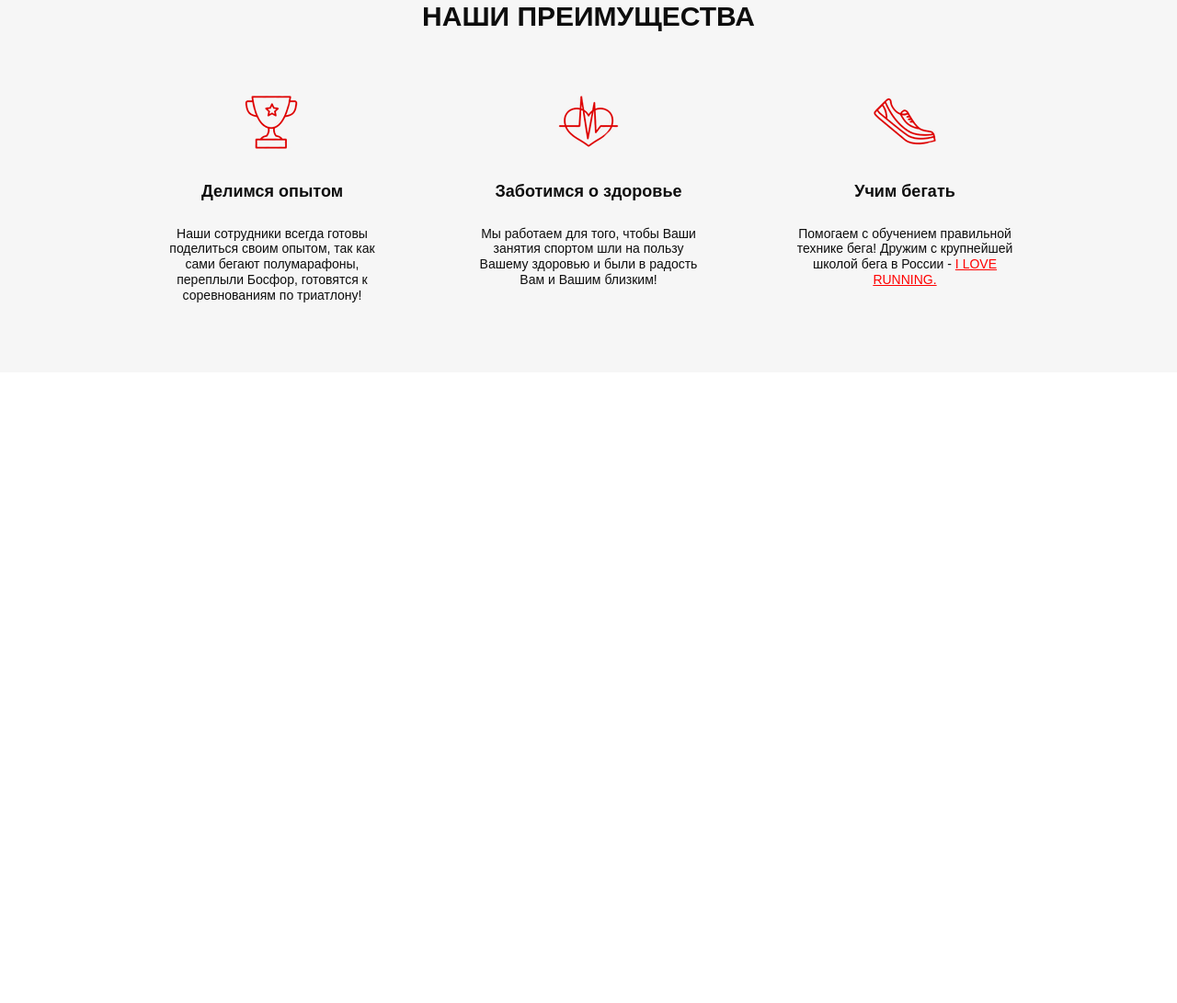
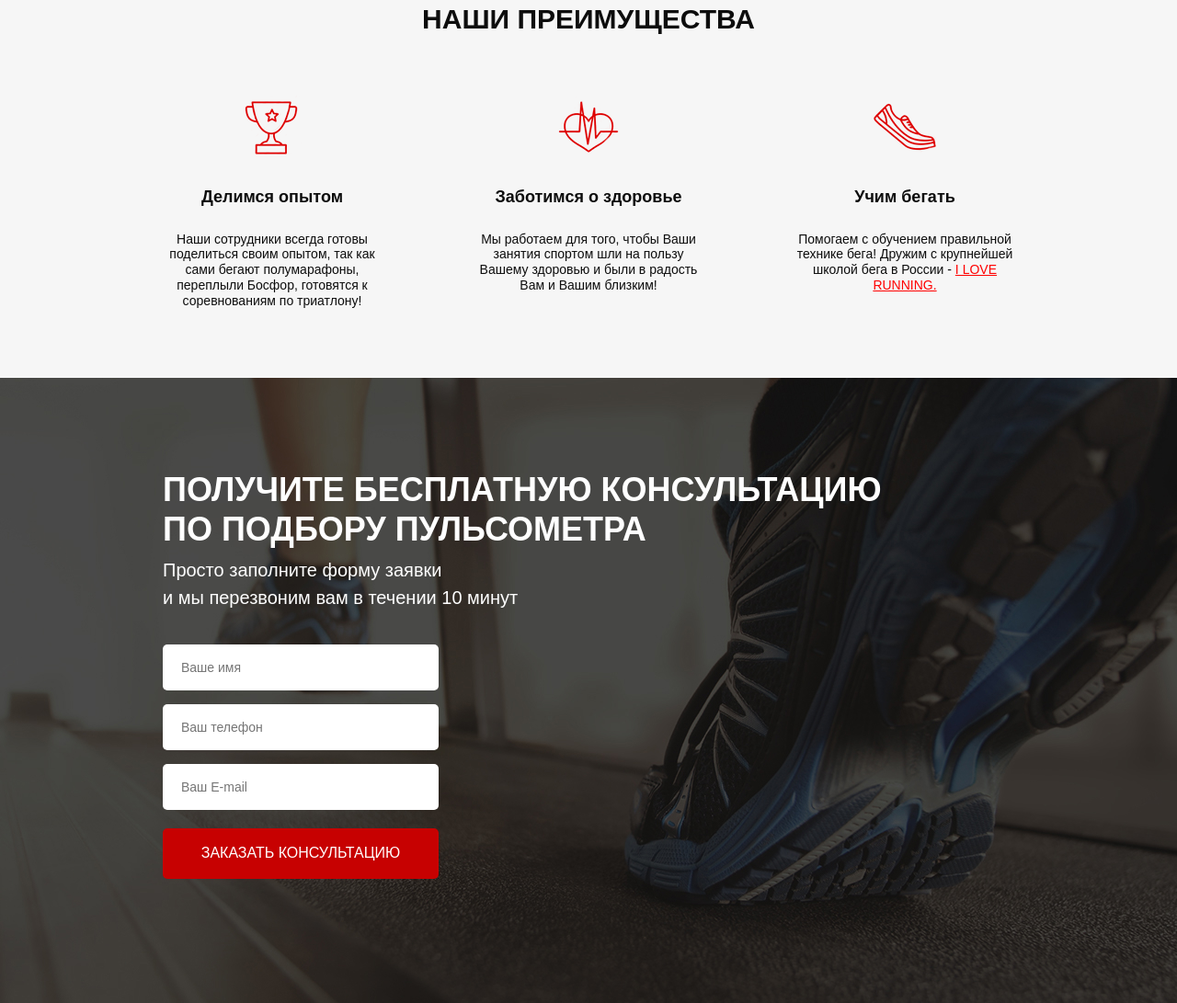
Before and after one commit to YegorSorokin/Third-project-site, a website: page src/index.html in a window 1280 px wide. Shown: the part 759-1850 px from the top of the page at 92% size. Before the commit the page ends 1164 px from the top, so only its background shows below. Drawn offline with Linux system fonts and the light colour scheme.

Commit message:
made consultation block with form

```diff
--- a/src/index.html
+++ b/src/index.html
@@ -63,7 +63,7 @@
 
     <div class="benefits">
         <div class="container">
-            <h2 class="benefits_header">НАШИ ПРЕИМУЩЕСТВА</h2>
+            <h2 class="title">НАШИ ПРЕИМУЩЕСТВА</h2>
 
             <div class="benefits_block">
                 <div class="benefits_item">
@@ -104,5 +104,24 @@
         </div>
     </div>
 
+    <div class="consultation">
+        <div class="container">
+            <h2 class="title title_left">
+                Получите бесплатную консультацию<br>
+                по подбору пульсометра
+            </h2>
+            <div class="consultation__descr">
+                Просто заполните форму заявки<br>
+                и мы перезвоним вам в течении 10 минут
+            </div>
+            <form class="feed-form" action="#">
+                <input name="name" required placeholder="Ваше имя" type="text">
+                <input name="phone" required placeholder="Ваш телефон" type="number">
+                <input name="email" required placeholder="Ваш E-mail" type="email">
+
+                <button class="button button_subbmit">заказать кОНСУЛЬТАЦИЮ</button>
+            </form>
+        </div>
+    </div>
 </body>
 </html>
--- a/src/sass/blocks/_benefits.scss
+++ b/src/sass/blocks/_benefits.scss
@@ -1,14 +1,6 @@
 .benefits {
     padding: 70px 0 67px 0;
     background-color: #F6F6F6;
-    &_header {
-        text-align: center;
-        color: #0D0D0D;
-        font-family: 'Museo Sans Cyrl', sans-serif;
-        font-weight: 700;
-        font-size: 30px;
-        line-height: 30px;
-    }
     &_block {
         margin-top: 65px;
         display: flex;
--- a/src/sass/blocks/_buttons.scss
+++ b/src/sass/blocks/_buttons.scss
@@ -15,4 +15,10 @@
         height: 50px;
         font-size: 16px;
     }
+    &_subbmit {
+        width: 100%;
+        height: 55px;
+        color: #fff;
+        font-size: 16px;
+    }
 }
--- /dev/null
+++ b/src/sass/blocks/_consultation.scss
@@ -0,0 +1,11 @@
+.consultation {
+    min-height: 680px;
+    padding: 100px 0 92px 0;
+    background: url('../../img/bg2.jpg') center (center/cover) no-repeat;
+    &__descr {
+        color: #fff;
+        font-size: 20px;
+        font-family: 'Museo Sans Cyrl', sans-serif;
+        font-weight: 500;
+    }
+}
--- /dev/null
+++ b/src/sass/blocks/_forms.scss
@@ -0,0 +1,22 @@
+.feed-form {
+   margin-top: 36px;
+   display: flex;
+   flex-direction: column;
+   width: 300px;
+   input {
+    height: 50px;
+    border-radius: 5px;
+    background-color: #fff;
+    margin-bottom: 15px;
+    border: none;
+    padding: 0 20px;
+    color: #4b4b4b;
+    font-family: 'Museo Sans Cyrl', sans-serif;
+    font-weight: 300;
+    font-size: 14px;
+    &:nth-child(3) {
+        margin-bottom: 20px;
+    }
+   }
+
+}
--- /dev/null
+++ b/src/sass/blocks/_titles.scss
@@ -0,0 +1,13 @@
+.title {
+    color: #0d0d0d;
+    font-size: 30px;
+    font-family: 'Museo Sans Cyrl', sans-serif;
+    font-weight: 700;
+    text-align: center;
+    text-transform: uppercase;
+    &_left {
+        font-size: 36px;
+        text-align: left;
+        color: #fff;
+    }
+}
--- a/src/sass/style.scss
+++ b/src/sass/style.scss
@@ -10,7 +10,11 @@
     margin: 0 auto;
 }
 
+
 @import 'blocks/promo';
 @import 'blocks/header';
 @import 'blocks/buttons';
 @import 'blocks/benefits';
+@import 'blocks/titles';
+@import 'blocks/consultation';
+@import 'blocks/forms';
```
Also changed, not shown: src/css/style.css, src/css/style.min.css, 1 other file.
